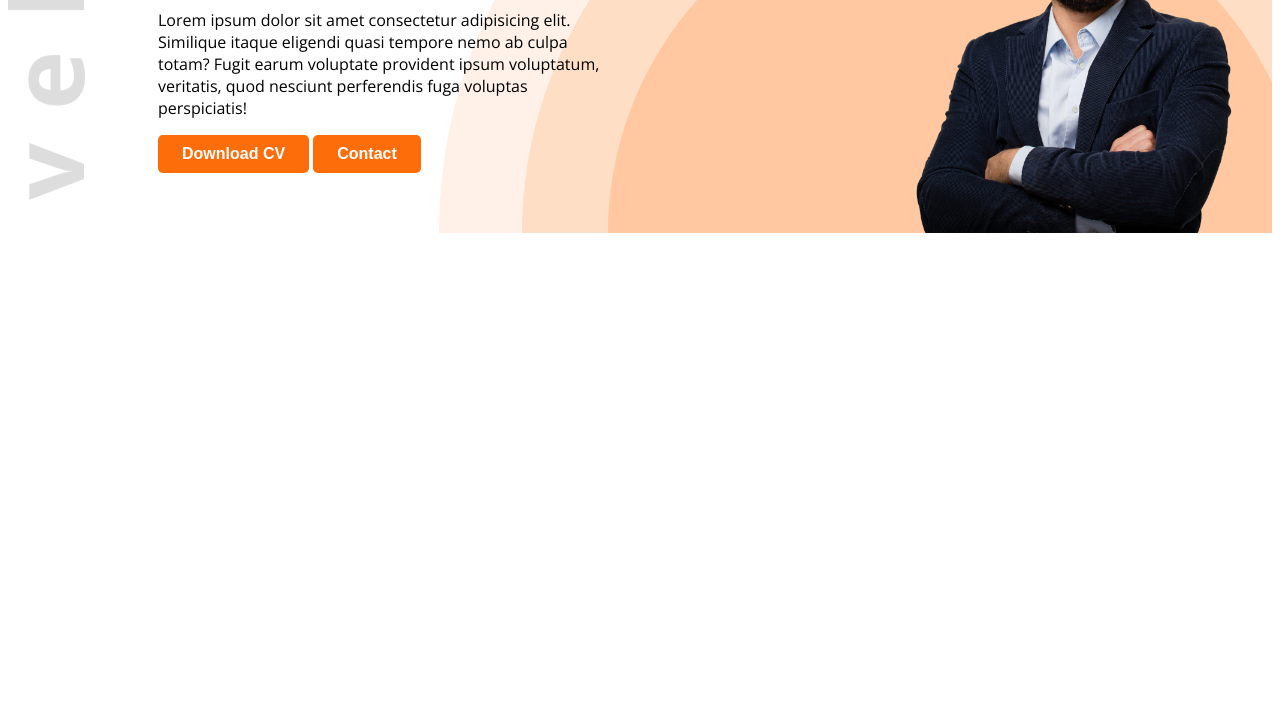
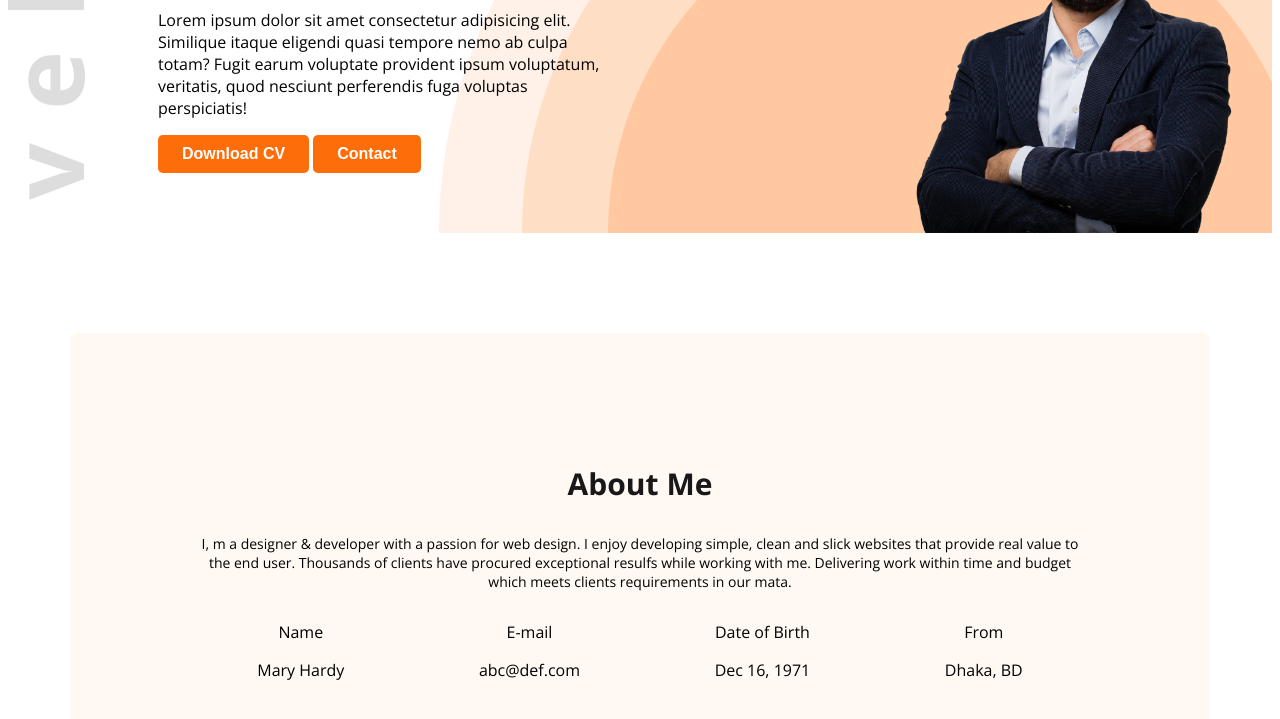
Before and after one commit to sadiaasumaiya/web-dev-portfolio, a plain HTML site: page index.html in a window 1280 px wide. Shown: the part 423-1142 px from the top of the page. Before the commit the page ends 800 px from the top, so only its background shows below. Drawn offline with nearby package versions, Linux system fonts and the light colour scheme.

Commit message:
added about me

```diff
--- a/index.html
+++ b/index.html
@@ -35,7 +35,28 @@
      </div>
     </header>
     <main>
-
+        <section class="about secondary-bg">
+            <h3 class="section-title">About Me</h3>
+            <p class="section-description">I, m a designer & developer with a passion for web design. I enjoy developing simple, clean and slick websites that provide real value to the end user. Thousands of clients have procured exceptional resulfs while working with me. Delivering work within time and budget which meets clients requirements in our mata.</p>
+            <div class="about-items">
+                <div class="about-item">
+                    <p class="item-title">Name</p>
+                    <item class="description">Mary Hardy</item>
+                </div>
+                <div class="about-item">
+                    <p class="item-title">E-mail</p>
+                    <item class="description">abc@def.com</item>
+                </div>
+                <div class="about-item">
+                    <p class="item-title">Date of Birth</p>
+                    <item class="description">Dec 16, 1971</item>
+                </div>
+                <div class="about-item">
+                    <p class="item-title">From</p>
+                    <item class="description">Dhaka, BD</item>
+                </div>
+            </div>
+        </section>
     </main>
     <footer>
 
--- a/styles/portfolio.css
+++ b/styles/portfolio.css
@@ -12,6 +12,9 @@
     color: #FD6E0A;
   }
 
+.secondary-bg{
+  background-color: #FFF8F3;
+}
   /* header */
 
   .header{
@@ -63,6 +66,17 @@ nav li a{
   border: none;
 }
 
+.section-title{
+  font-size: 30px;
+  font-weight: bold;
+  color: #181818;
+}
+
+.section-description{
+  font-size: 14px;
+  color: 757575;
+}
+
 /* banner styles */
 
 .banner{
@@ -86,3 +100,26 @@ nav li a{
 .banner-profile-pic{
   width: 350px;
 }
+
+/* main style */
+
+main{
+  max-width: 1140px;
+  margin: 0 auto;
+}
+
+/* about styles */
+.about{
+  border-radius: 8px;
+  padding: 100px 120px;
+  margin-top: 100px;
+  text-align: center;
+}
+
+.about-items{
+  display: flex;
+  justify-content: space-around;
+}
+.item-description{
+  font-weight: 600px;
+}
```
